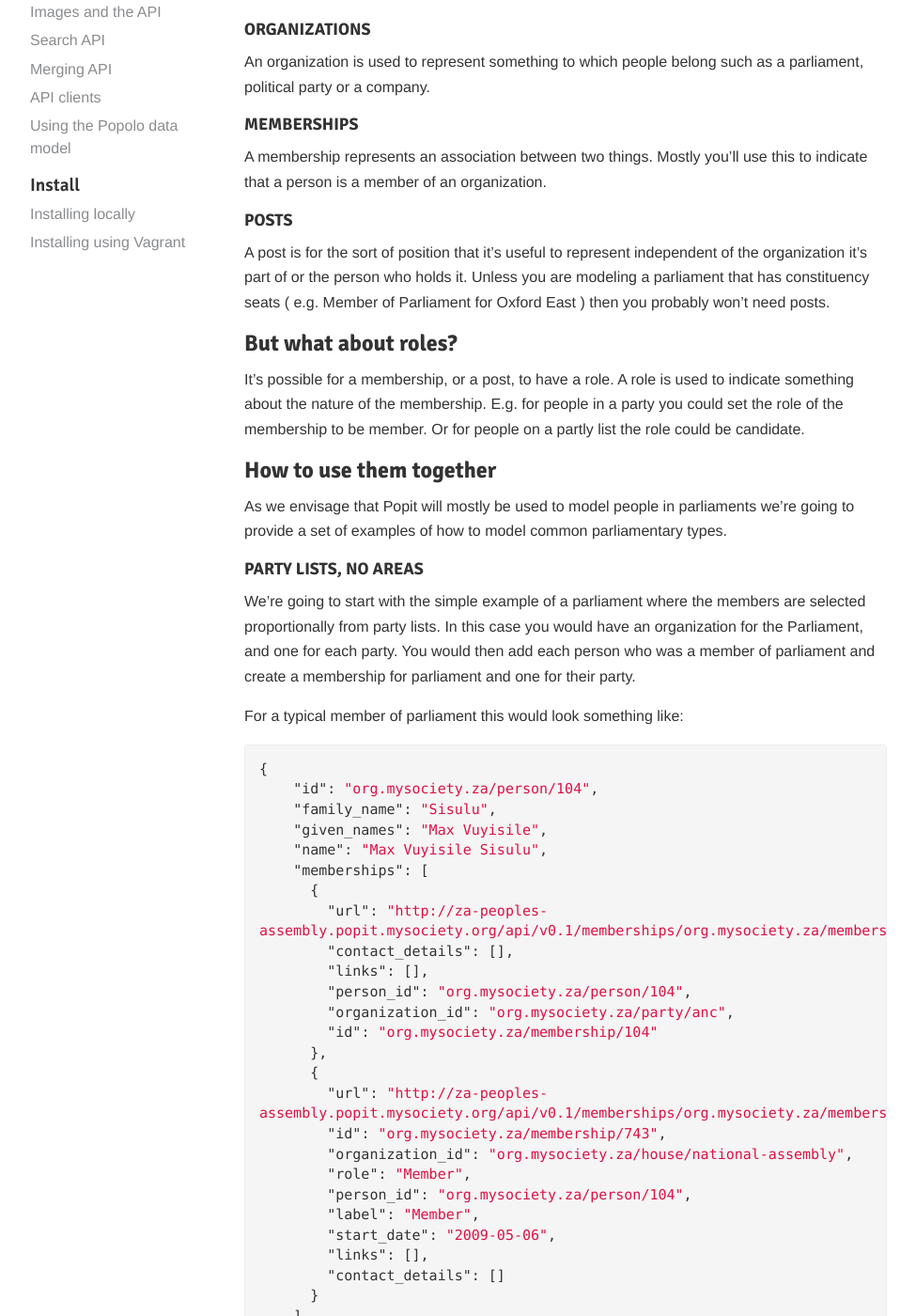
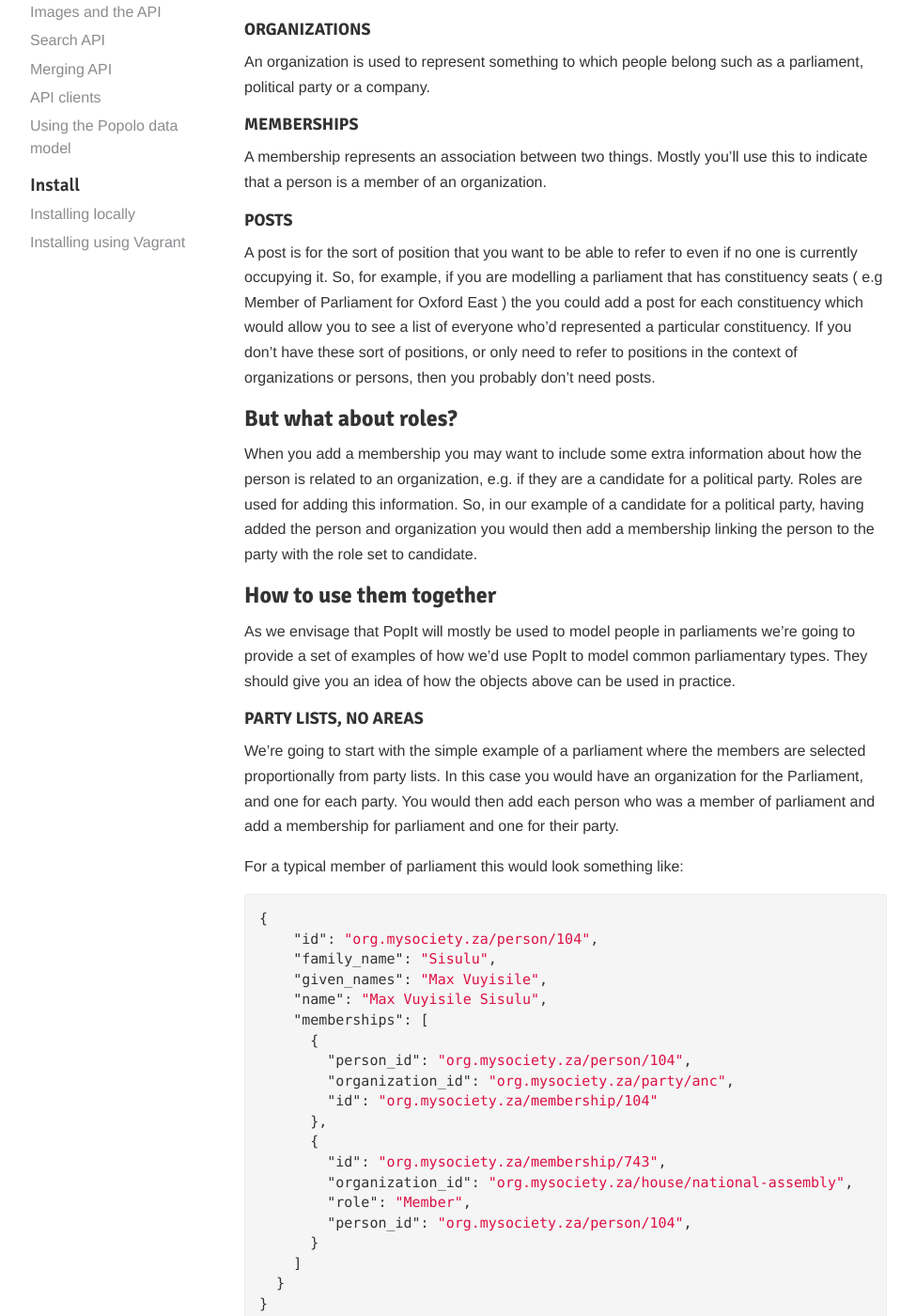
Before and after one commit to mysociety/popit.poplus.org, a Jekyll site: the page built from docs/using-the-popolo-data-model.md, in a window 1280 px wide and 1400 px high, scrolled down 629 px. Shown: the whole window at 94% size, without its empty margins (38-1013 px from the left). Built offline with Jekyll 4.4.1, drawn with Linux system fonts in a browser that asks for light colours; some of the changed text lies outside the part shown.

Commit message:
improve modelling text and remove extraneous data
Expand/clarify the text.

Also, remove fields from the examples that aren't pertinent to make the
important fields more obvious.

```diff
--- a/docs/using-the-popolo-data-model.md
+++ b/docs/using-the-popolo-data-model.md
@@ -9,10 +9,10 @@ PopIt uses the [Popolo specification](http://www.popoloproject.com/) to model pe
 
 Popolo, and hence PopIt, data models are based on a few key objects:
 
-   * Persons
-   * Organizations
-   * Memberships
-   * Posts
+   * [Persons](http://www.popoloproject.com/specs/person.html)
+   * [Organizations](http://www.popoloproject.com/specs/organization.html)
+   * [Memberships](http://www.popoloproject.com/specs/membership.html)
+   * [Posts](http://www.popoloproject.com/specs/post.html)
 
 #### Persons ####
 
@@ -28,19 +28,19 @@ A membership represents an association between two things. Mostly you'll use thi
 
 #### Posts ####
 
-A post is for the sort of position that it's useful to represent independent of the organization it's part of or the person who holds it. Unless you are modeling a parliament that has constituency seats ( e.g. Member of Parliament for Oxford East ) then you probably won't need posts.
+A post is for the sort of position that you want to be able to refer to even if no one is currently occupying it. So, for example, if you are modelling a parliament that has constituency seats ( e.g Member of Parliament for Oxford East ) the you could add a post for each constituency which would allow you to see a list of everyone who'd represented a particular constituency. If you don't have these sort of positions, or only need to refer to positions in the context of organizations or persons, then you probably don't need posts.
 
 ### But what about roles? ###
 
-It's possible for a membership, or a post, to have a role. A role is used to indicate something about the nature of the membership. E.g. for people in a party you could set the role of the membership to be member. Or for people on a partly list the role could be candidate.
+When you add a membership you may want to include some extra information about how the person is related to an organization, e.g. if they are a candidate for a political party. Roles are used for adding this information. So, in our example of a candidate for a political party, having added the person and organization you would then add a membership linking the person to the party with the role set to candidate.
 
 ### How to use them together ###
 
-As we envisage that Popit will mostly be used to model people in parliaments we're going to provide a set of examples of how to model common parliamentary types.
+As we envisage that PopIt will mostly be used to model people in parliaments we're going to provide a set of examples of how we'd use PopIt to model common parliamentary types. They should give you an idea of how the objects above can be used in practice.
 
 #### Party lists, no areas ####
 
-We're going to start with the simple example of a parliament where the members are selected proportionally from party lists. In this case you would have an organization for the Parliament, and one for each party. You would then add each person who was a member of parliament and create a membership for parliament and one for their party.
+We're going to start with the simple example of a parliament where the members are selected proportionally from party lists. In this case you would have an organization for the Parliament, and one for each party. You would then add each person who was a member of parliament and add a membership for parliament and one for their party.
 
 For a typical member of parliament this would look something like:
 
@@ -52,23 +52,15 @@ For a typical member of parliament this would look something like:
     "name": "Max Vuyisile Sisulu",
     "memberships": [
       {
-        "url": "http://za-peoples-assembly.popit.mysociety.org/api/v0.1/memberships/org.mysociety.za/membership/104",
-        "contact_details": [],
-        "links": [],
         "person_id": "org.mysociety.za/person/104",
         "organization_id": "org.mysociety.za/party/anc",
         "id": "org.mysociety.za/membership/104"
       },
       {
-        "url": "http://za-peoples-assembly.popit.mysociety.org/api/v0.1/memberships/org.mysociety.za/membership/743",
         "id": "org.mysociety.za/membership/743",
         "organization_id": "org.mysociety.za/house/national-assembly",
         "role": "Member",
         "person_id": "org.mysociety.za/person/104",
-        "label": "Member",
-        "start_date": "2009-05-06",
-        "links": [],
-        "contact_details": []
       }
     ]
   }
@@ -77,30 +69,25 @@ For a typical member of parliament this would look something like:
 
 #### Party lists for geographic areas ####
 
-In this case candidates are still elected proportionally from party lists but the lists are specified per area. E.g. There would be a set of party Lists for South West England and multiple people would be elected for this area. In this case the model is the same are previously with the addition that when creating the memberships you assign an area to the membership.
+In this case candidates are still elected proportionally from party lists but the lists are specified per area. E.g. There would be a set of party lists for South West England and multiple people would be elected for this area. In this case the model is the same as previously with the addition that when creating the memberships you assign an area to the membership.
 
 In this case the membership for the parliament would look something like this:
 
 {% highlight json %}
 {
-  "url": "http://za-peoples-assembly.popit.mysociety.org/api/v0.1/memberships/org.mysociety.za/membership/743",
   "id": "org.mysociety.za/membership/743",
   "organization_id": "org.mysociety.za/house/national-assembly",
   "role": "Member",
   "person_id": "org.mysociety.za/person/104",
-  "label": "Member",
-  "start_date": "2009-05-06",
   "area": {
-    "name": "Area Name"
-  },
-  "links": [],
-  "contact_details": []
+    "name": "South West"
+  }
 }
 {% endhighlight %}
 
 #### Constituency based parliament ####
 
-In this model there are a number of constituencies in which one member is elected. In this case we create a post for each constituency in the parliament. The elected representatives are then associated with the post using a membership.
+In this model there are a number of constituencies in which one member is elected. In this case we add a post for each constituency in the parliament. The elected representatives are then associated with the post using a membership.
 
 In this case a member would look something like this:
 
@@ -115,55 +102,31 @@ In this case a member would look something like this:
       "id": "5448edf57f292c7a67b28621",
       "person_id": "david-cameron",
       "organization_id": "conservative-party",
-      "links": [],
-      "contact_details": [],
     },
     {
       "id": "5448efe57f292c7a67b292ab",
       "person_id": "david-cameron",
       "post_id": "65622",
       "role": "Member",
-      "start_date": "2005-05-06",
-      "end_date": "2010-05-06",
-      "links": [],
-      "contact_details": [],
     }
   ],
 }
 {% endhighlight %}
 
-As you can see the second membership is not for an organization but a post. The post looks something like this:
+As you can see there are two memberships, one for the conservative party and a second membership which is of a post rather than an organization. The post looks something like this:
 
 {% highlight json %}
 {
   "id": "65622",
   "area": {
-    "identifier": "http://mapit.mysociety.org/area/65622",
-    "id": "mapit:65622",
     "name": "Witney"
   },
   "organization_id": "commons",
   "role": "Member of Parliament",
-  "label": "Member of Parliament for Witney",
-  "start_date": "2005-05-06",
-  "memberships": [
-    {
-      "id": "5448efe57f292c7a67b292ab",
-      "person_id": "david-cameron",
-      "post_id": "65622",
-      "role": "Member",
-      "start_date": "2005-05-06",
-      "end_date": "2010-05-06",
-      "links": [],
-      "contact_details": [],
-    },
-  ],
-  "links": [],
-  "contact_details": [],
 }
 {% endhighlight %}
 
-As you can see the post itself is associated with the organization for the House of Commons and it is this that provides the link from the person through to the organization.
+It is the post that is associated with the organization for the House of Commons and so provides the link from the person through to the organization.
 
 ### Further help ###
 
```
